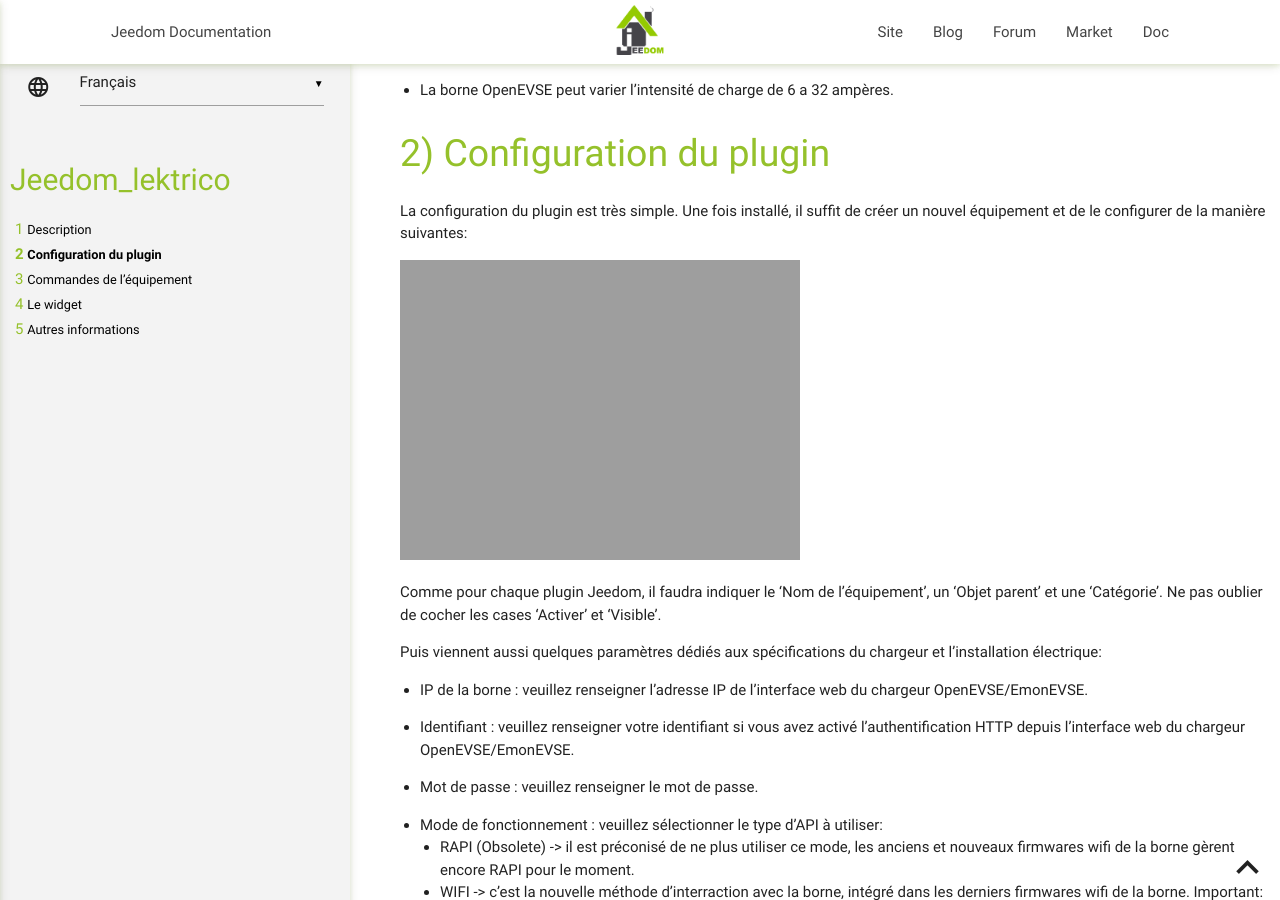
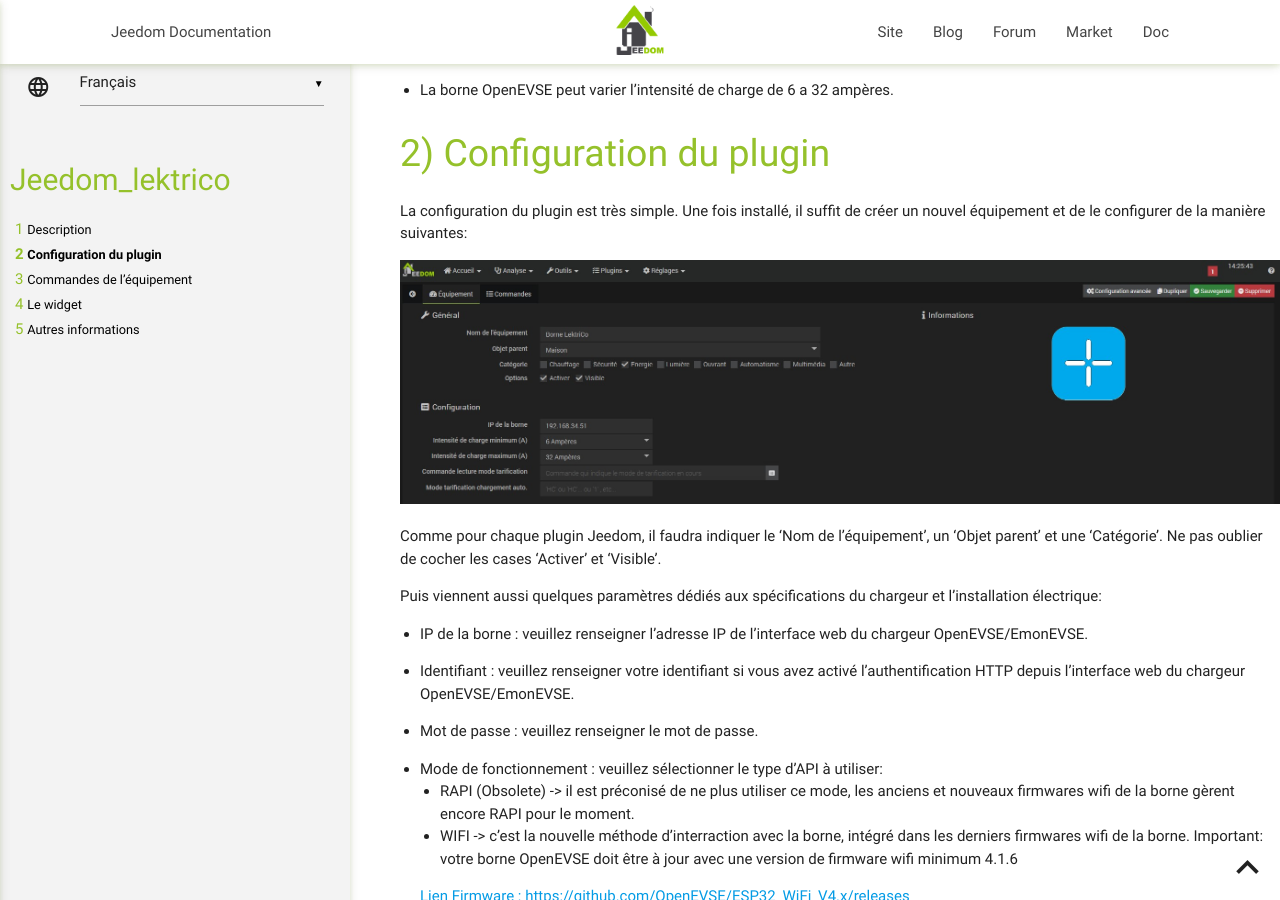
Before and after one commit to Sattaz/Jeedom_LektriCo, a Jekyll site: the page built from docs/fr_FR/index.md, in a window 1280 px wide and 900 px high, scrolled down 315 px. Built offline with Jekyll 4.4.1, drawn with Linux system fonts in a browser that asks for light colours; our own code applies the rules of GitHub Pages for plain Markdown files.

Commit message:
Update index.md

```diff
--- a/docs/fr_FR/index.md
+++ b/docs/fr_FR/index.md
@@ -21,7 +21,7 @@ Configuration du plugin
 La configuration du plugin est très simple.
 Une fois installé, il suffit de créer un nouvel équipement et de le configurer de la manière suivantes:
 
-![OpenEVSE](https://sattaz.github.io/Jeedom_OpenEVSE/pictures/OpenEVSE_1.jpg)
+![OpenEVSE](https://sattaz.github.io/Jeedom_LektriCo/pictures/LektriCo_1.jpg)
 
 Comme pour chaque plugin Jeedom, il faudra indiquer le 'Nom de l'équipement', un 'Objet parent' et une 'Catégorie'.
 Ne pas oublier de cocher les cases 'Activer' et 'Visible'.
```
